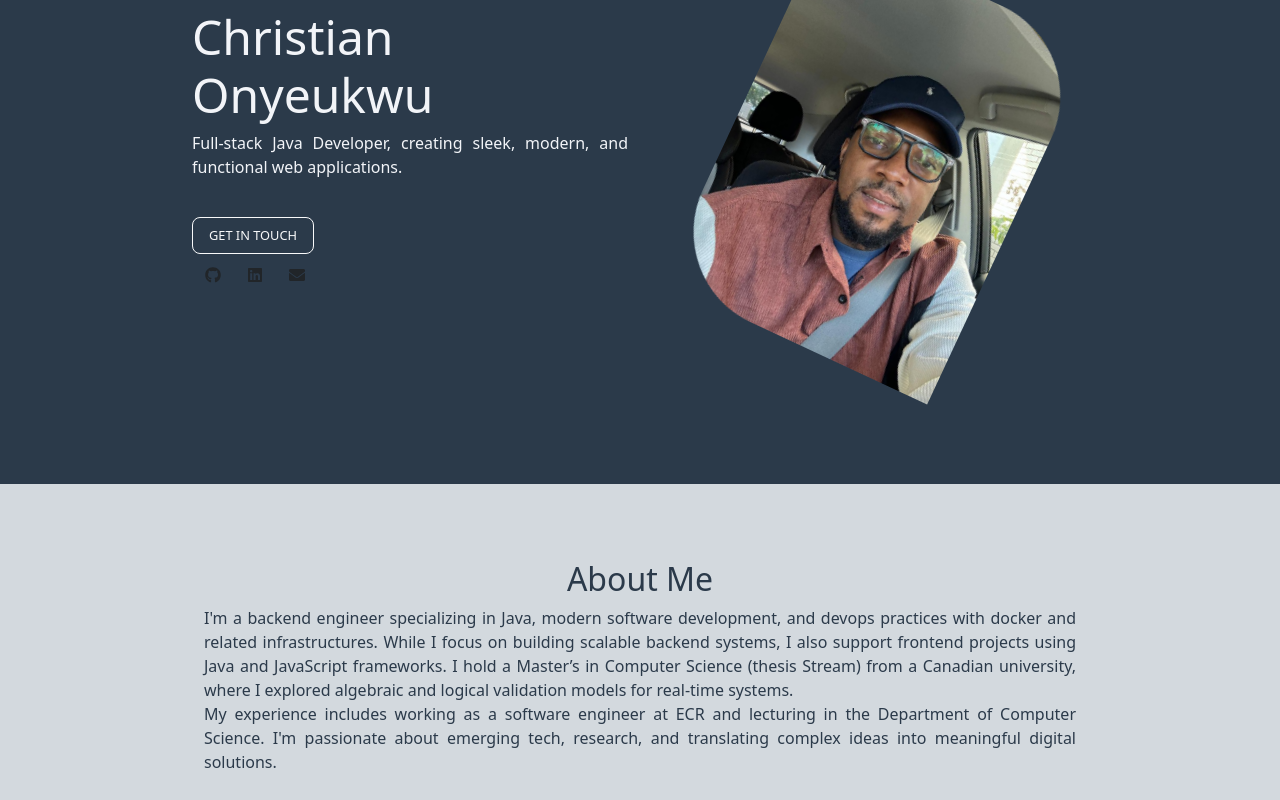
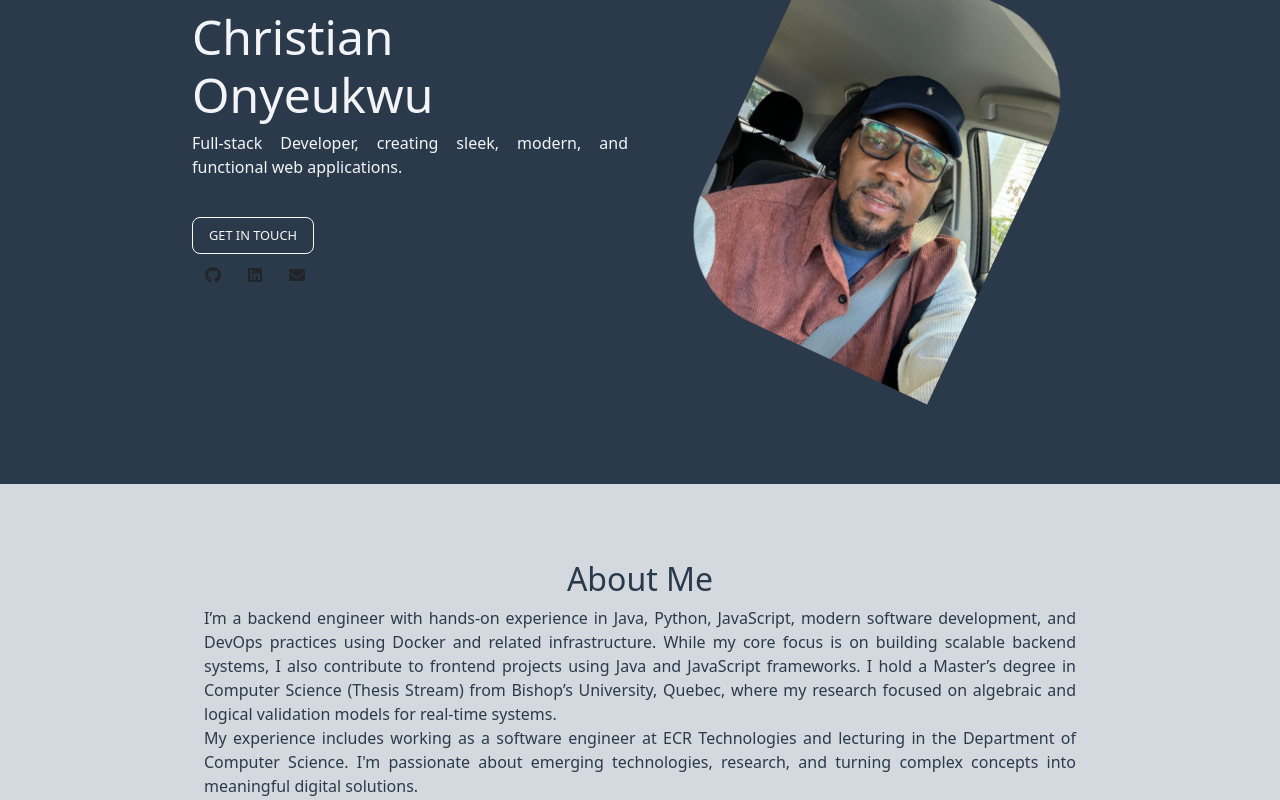
Before and after one commit to christianRibig5/christian_portfolio, a React (Vite) app: page / in a window 1280 px wide. Shown: the part 300-1100 px from the top of the page. Built offline with nearby package versions, Linux system fonts and the light colour scheme.

Commit message:
updated the hero and about section

```diff
--- a/src/components/About.jsx
+++ b/src/components/About.jsx
@@ -7,14 +7,14 @@ const About = () => {
 
                 <h2 className="text-center">About Me</h2>
                 <p className="text-justify">
-                    I'm a backend engineer specializing in Java, modern software development, and devops
-                    practices with docker and related infrastructures. While I focus on building scalable backend
-                    systems, I also support frontend projects using Java and JavaScript frameworks. I hold a Master’s
-                    in Computer Science (thesis Stream) from a Canadian university, where I explored algebraic and
-                    logical validation models for real-time systems.<br />
-                    My experience includes working as a software engineer at ECR and lecturing in
-                    the Department of Computer Science. I'm passionate about emerging tech, research,
-                    and translating complex ideas into meaningful digital solutions.
+                    I’m a backend engineer with hands-on experience in Java, Python, JavaScript, modern software development,
+                    and DevOps practices using Docker and related infrastructure. While my core focus is on building scalable
+                    backend systems, I also contribute to frontend projects using Java and JavaScript frameworks.
+                    I hold a Master’s degree in Computer Science (Thesis Stream) from Bishop’s University, Quebec,
+                    where my research focused on algebraic and logical validation models for real-time systems.<br />
+                    My experience includes working as a software engineer at ECR Technologies and lecturing in the Department of
+                    Computer Science. I'm passionate about emerging technologies, research, and turning complex concepts into
+                    meaningful digital solutions.
                 </p>
             </div>
         </section >
--- a/src/components/Hero.jsx
+++ b/src/components/Hero.jsx
@@ -8,7 +8,7 @@ const Hero = () => {
             <div className="col-lg-6">
                 <p>Hi, I'm </p>
                 <h1 className="big-heading">Christian Onyeukwu</h1>
-                <p>Full-stack Java Developer, creating sleek, modern, and functional web applications.</p>
+                <p>Full-stack Developer, creating sleek, modern, and functional web applications.</p>
                 {/* <a
                     href="/resume.pdf"  // Provide the path to your resume (make sure it's in the public folder)
                     download="Christian_Resume.pdf"  // This will trigger the download
```
